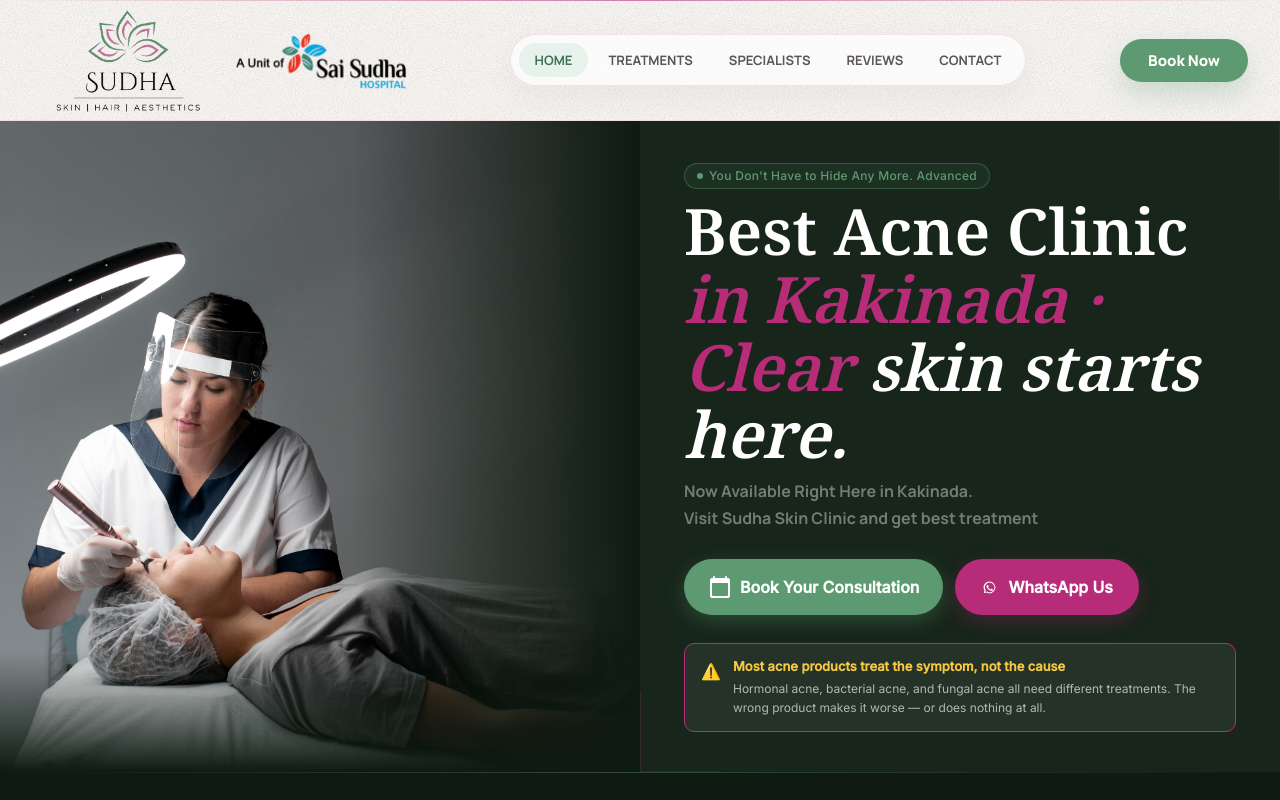
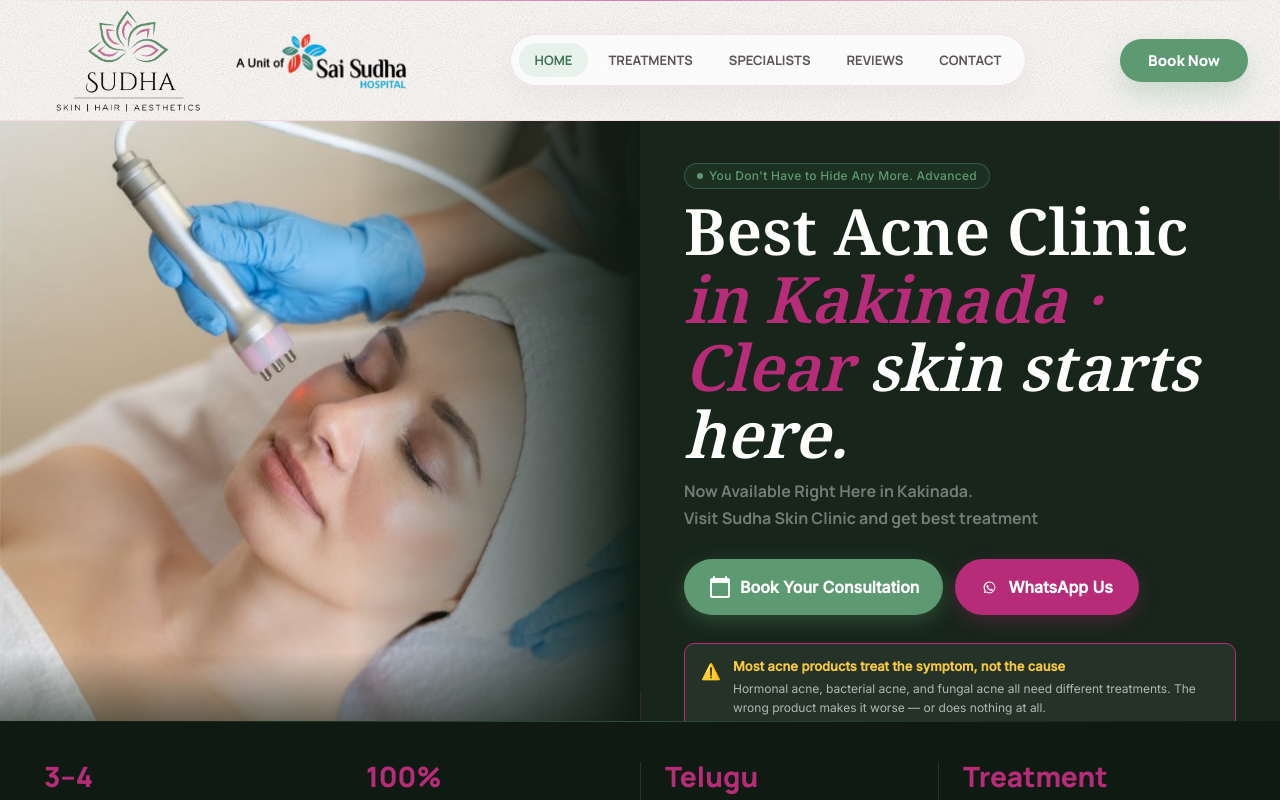
Before and after one commit to crowddevelopers08-arch/acne-sudha-lp, a Next.js app: page / in a window 1280 px wide. Shown: the top 800 px of the page. Built offline with nearby package versions, Linux system fonts and the light colour scheme; a web font is replaced by a local one.

Commit message:
sudha skin acne clinic changes done today

```diff
--- a/src/components/HeroSection.tsx
+++ b/src/components/HeroSection.tsx
@@ -16,6 +16,8 @@ const stats = [
   { value: 'Telugu', label: ' Speaking Doctor' },
   { value: 'Treatment', label: ' Planned by Dermatologists' },
 ];
+
+const heroImage = '/imaged.jpeg';
 
 export const HeroSection = () => {
   useEffect(() => {
@@ -97,20 +99,21 @@ export const HeroSection = () => {
         }
         @media (max-width: 639px) {
           .hero-content-mobile {
-            background-image: linear-gradient(rgba(10,18,9,0.65), rgba(10,18,9,0.65)), url('/images23.jpg') !important;
+            background-image: linear-gradient(rgba(10,18,9,0.7), rgba(10,18,9,0.7)), url('${heroImage}') !important;
             background-size: cover !important;
-            background-position: top center !important;
+            background-position: center 34% !important;
           }
         }
       `}</style>
       {/* ── BANNER ── */}
-      <div className="hero-banner relative grid grid-cols-1 lg:grid-cols-2 min-h-[580px] overflow-hidden">
+      <div className="hero-banner relative grid grid-cols-1 lg:grid-cols-2 min-h-[580px] sm:h-[580px] lg:h-[600px] overflow-hidden">
         {/* Left image pane - Hidden on mobile (bg image used instead), visible sm+ */}
         <div className="hidden sm:block relative overflow-hidden min-h-[320px] sm:min-h-[380px] lg:min-h-full">
           <img
             alt="Radiant Skin"
-            className="w-full h-full object-cover object-top block"
-            src="/images23.jpg"
+            className="w-full h-full object-cover block"
+            style={{ objectPosition: 'center 34%' }}
+            src={heroImage}
           />
           <div className="absolute inset-0 bg-gradient-to-r from-transparent to-[#0e1a12] lg:via-transparent via-55% to-100%" />
           <div className="absolute bottom-0 left-0 right-0 h-[120px] bg-gradient-to-t from-[#0e1a12] to-transparent" />
```
Also changed, not shown: public/imaged.jpeg (added).
